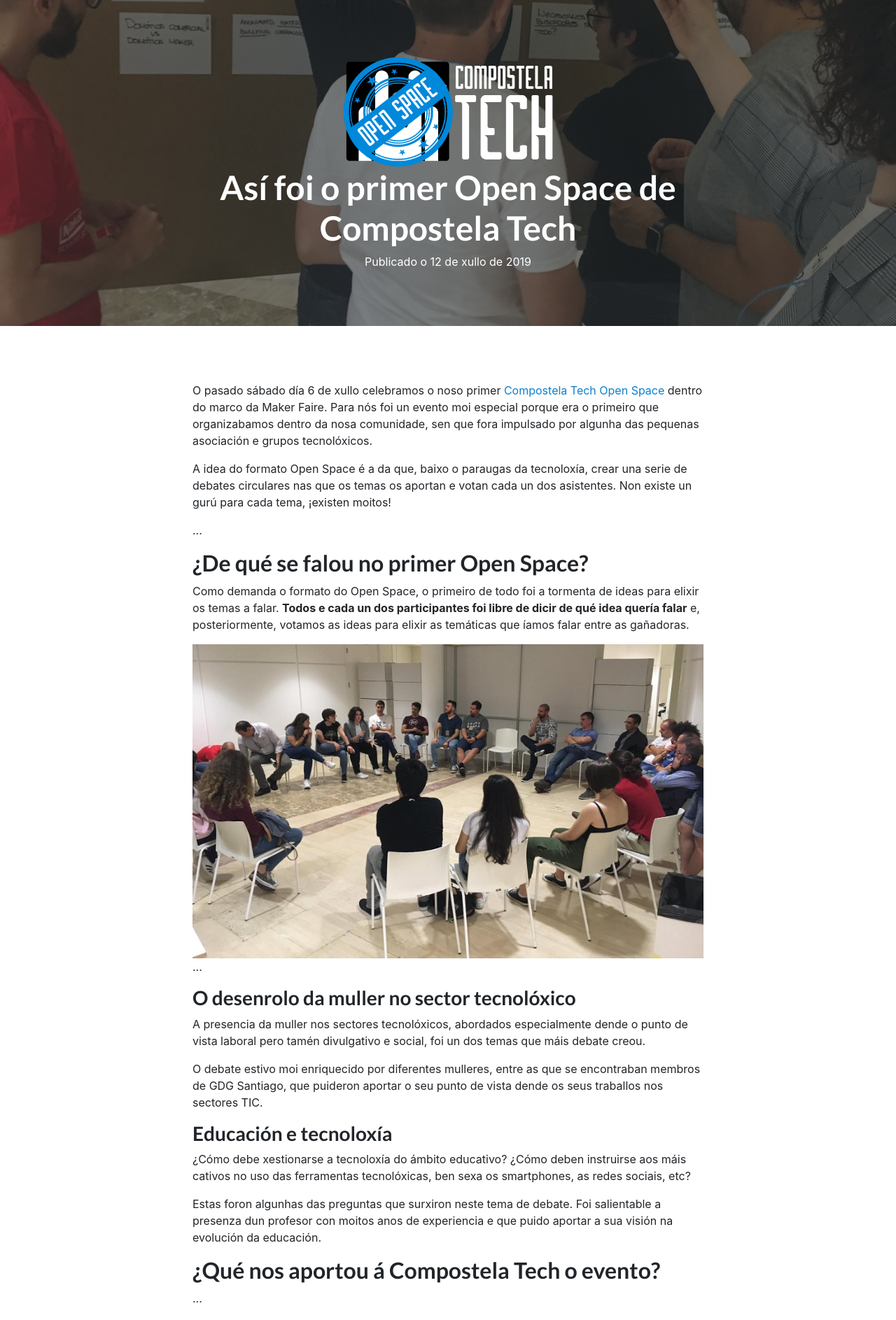
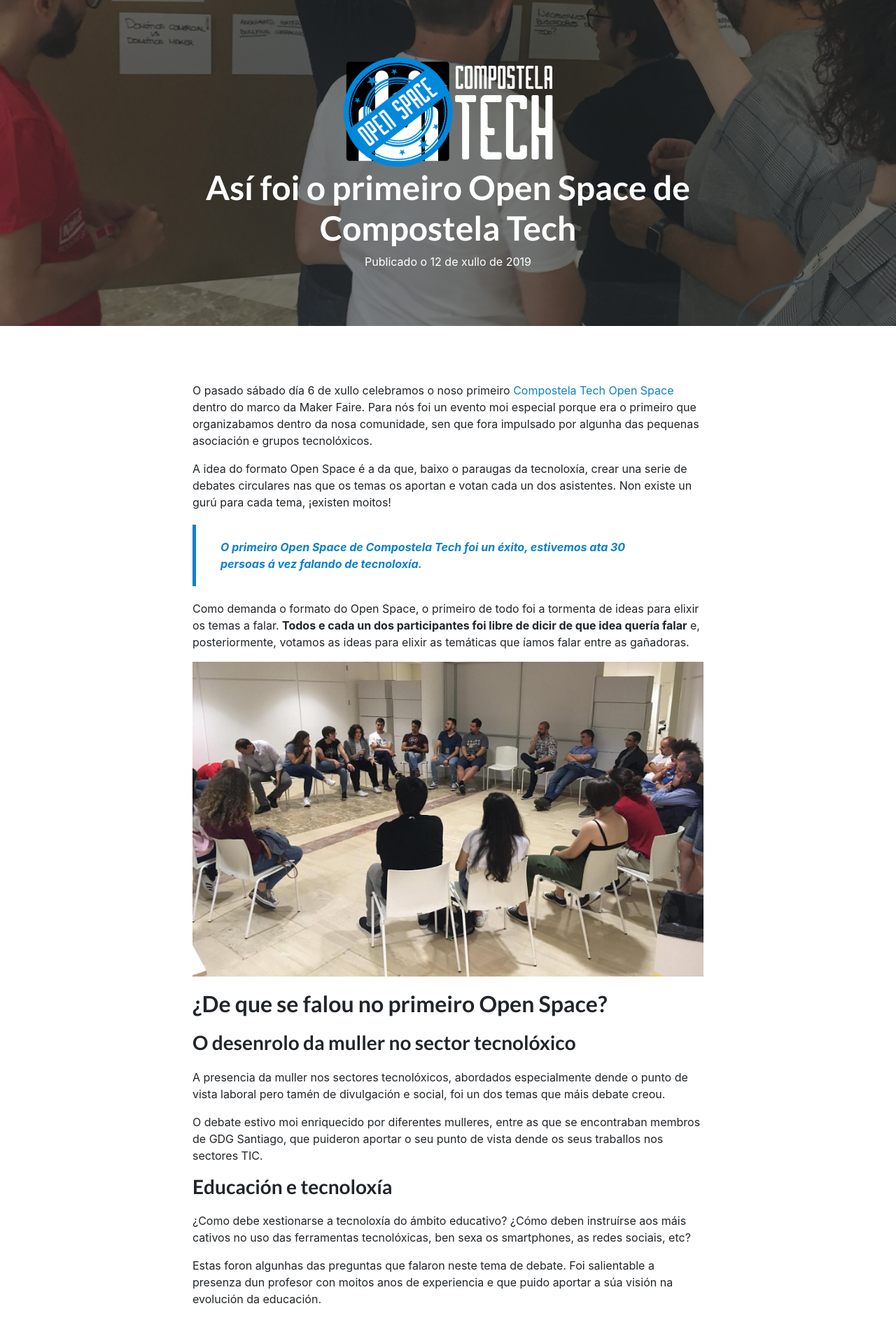
Before and after one commit to compostelatech/compostelatech.github.io, a Jekyll site: the page built from result_ctos2019_gl.html, in a window 1280 px wide. Shown: the part 319-2206 px from the top of the page at 70% size. Built offline with Jekyll 4.4.1, drawn with Linux system fonts in a browser that asks for light colours; some of the changed text lies outside the part shown.

Commit message:
mais pasos paxina sobre como foi o Open Space

```diff
--- a/_layouts/result_ctos2019_gl.html
+++ b/_layouts/result_ctos2019_gl.html
@@ -12,22 +12,22 @@
     <meta name="keywords" content="{{ site.seo_keywords }}">
     <meta name="author" content="{{ site.author.name }}">
 
-    <title>¿Cómo foi o primer Open Space de Compostela Tech?</title>
+    <title>¿Cómo foi o primeiro Open Space de Compostela Tech?</title>
     <link rel="canonical" href="{{ site.baseurl }}" />
 
     <!-- Social Metas -->
-    <meta property="og:title" content="¿Cómo foi o primer Open Space de Compostela Tech?">
+    <meta property="og:title" content="¿Cómo foi o primeiro Open Space de Compostela Tech?">
     <meta property="og:type" content="website">
     <meta property="og:url" content="{{ site.baseurl }}{{ page.url }}">
     <meta property="og:image" content="{{ site.icon | prepend: site.baseurl }}">
-    <meta property="og:description" content="Así foi o primer Open Space de CompostelaTech, un evento no que os participantes os que deciden de qué se fala">
+    <meta property="og:description" content="Así foi o primeiro Open Space de CompostelaTech, un evento no que os participantes os que deciden de qué se fala">
     <meta property="og:site_name" content="{{ site.name }}">
     <meta property="og:locale" content="es_ES">
     <meta name="twitter:card" content="summary">
     <meta name="twitter:site" content="@{{ site.author.twitter }}">
   <meta name="twitter:creator" content="@{{ site.author.twitter }}">
     <meta name="twitter:title" content="{{ site.title }}">
-    <meta name="twitter:description" content="Así foi o primer Open Space de CompostelaTech, un evento no que os participantes os que deciden de qué se fala">
+    <meta name="twitter:description" content="Así foi o primeiro Open Space de CompostelaTech, un evento no que os participantes os que deciden de qué se fala">
     <meta name="twitter:image" content="{{ site.icon | prepend: site.baseurl }}">
     <meta name="twitter:url" content="{{ site.baseurl  }}">
 
@@ -84,7 +84,7 @@
               <img class="logo-home" alt="Compostela Tech Open Spaces 2019" style="" src="{{ site.baseurl }}/img/open-space-2019/compostela-tech-open-space-logo-azul-blanco.png" />
           </div>
           <div class="col-xl-9 mx-auto">
-            <h1>Así foi o primer Open Space de<br/>Compostela Tech</h1>
+            <h1>Así foi o primeiro Open Space de<br/>Compostela Tech</h1>
             <p class="mb-5">Publicado o 12 de xullo de 2019</p>
           </div>
         </div>
@@ -97,55 +97,63 @@
       </div>
     </header>
 
-    <section class="coloured_section coloured_section_white post-section text-center">
+
+    <section class="coloured_section coloured_section_white post-page-content text-center">
       <div class="container">
         <div class="row">
           <div class="col-lg-8 offset-lg-2 compostelatech-text">
             <div class="compostelatech-item mx-auto text-left">
               <p>
-                O pasado sábado día 6 de xullo celebramos o noso primer <a href="{{ site.baseurl }}/open-space-gl-2019/">Compostela Tech Open Space</a> dentro do marco da Maker Faire. Para nós foi un evento moi especial porque era o primeiro que organizabamos dentro da nosa comunidade, sen que fora impulsado por algunha das pequenas asociación e grupos tecnolóxicos.</p>
+                O pasado sábado día 6 de xullo celebramos o noso primeiro <a href="{{ site.baseurl }}/open-space-gl-2019/">Compostela Tech Open Space</a> dentro do marco da Maker Faire. Para nós foi un evento moi especial porque era o primeiro que organizabamos dentro da nosa comunidade, sen que fora impulsado por algunha das pequenas asociación e grupos tecnolóxicos.</p>
 
                 <p>A idea do formato Open Space é a da que, baixo o paraugas da tecnoloxía, crear una serie de debates circulares nas que os temas os aportan e votan cada un dos asistentes. Non existe un gurú para cada tema, ¡existen moitos!</p>
               </p>
 
-              <p>...</p>
+              <div class="featured">O primeiro Open Space de Compostela Tech foi un éxito, estivemos ata 30 persoas á vez falando de tecnoloxía.</div>
 
-              <h2>¿De qué se falou no primer Open Space?</h2>
+              <p>Como demanda o formato do Open Space, o primeiro de todo foi a tormenta de ideas para elixir os temas a falar. <b>Todos e cada un dos participantes foi libre de dicir de que idea quería falar</b> e, posteriormente, votamos as ideas para elixir as temáticas que íamos falar entre as gañadoras.</p>
 
-              <p>Como demanda o formato do Open Space, o primeiro de todo foi a tormenta de ideas para elixir os temas a falar. <b>Todos e cada un dos participantes foi libre de dicir de qué idea quería falar</b> e, posteriormente, votamos as ideas para elixir as temáticas que íamos falar entre as gañadoras.</p>
 
               <img src="{{ site.baseurl }}/img/open-space-2019/evento/foto-mesa-redonda.jpg"/>
 
-              <p>...</p>
+              <h2>¿De que se falou no primeiro Open Space?</h2>
 
               <h3>O desenrolo da muller no sector tecnolóxico</h3>
 
-              <p>A presencia da muller nos sectores tecnolóxicos, abordados especialmente dende o punto de vista laboral pero tamén divulgativo e social, foi un dos temas que máis debate creou.</p>
+              <p>A presencia da muller nos sectores tecnolóxicos, abordados especialmente dende o punto de vista laboral pero tamén de divulgación e social, foi un dos temas que máis debate creou.</p>
 
               <p>O debate estivo moi enriquecido por diferentes mulleres, entre as que se encontraban membros de GDG Santiago, que puideron aportar o seu punto de vista dende os seus traballos nos sectores TIC.</p>
 
               <h3>Educación e tecnoloxía</h3>
 
-              <p>¿Cómo debe xestionarse a tecnoloxía do ámbito educativo? ¿Cómo deben instruirse aos máis cativos no uso das ferramentas tecnolóxicas, ben sexa os smartphones, as redes sociais, etc? </p>
+              <p>¿Como debe xestionarse a tecnoloxía do ámbito educativo? ¿Cómo deben instruírse aos máis cativos no uso das ferramentas tecnolóxicas, ben sexa os smartphones, as redes sociais, etc? </p>
 
-              <p>Estas foron algunhas das preguntas que surxiron neste tema de debate. Foi salientable a presenza dun profesor con moitos anos de experiencia e que puido aportar a sua visión na evolución da educación.</p>
+              <p>Estas foron algunhas das preguntas que falaron neste tema de debate. Foi salientable a presenza dun profesor con moitos anos de experiencia e que puido aportar a súa visión na evolución da educación.</p>
 
-              <h2>¿Qué nos aportou á Compostela Tech o evento?</h2>
+              <div class="featured">Na primeira charla falamos dos retos cando se desenrola unha comunidade como a nosa.</div>
 
-              <p>...</p>
+              <p>Aportáronse moitas máis ideas e varias tiveron moitos votos pero o tempo botóusenos enriba. Por exemplo, a xente quixo falar de temas de <b>uso de tecnoloxía no traballo</b>, como o dereito a desconectar das notificacións laborais ou o tele-traballo. Tamén se votaron debates como a ditadura das valoracións no comercio electrónico ou <b>as consecuencias da moda en tecnoloxía</b>.</p>
 
-              <p>Non podemos rematar sen agradecer á organización da Maker Faire por facernos un oco na súa programación e facilitarnos todo o posible a realización de este evento.</p>
+              <img src="{{ site.baseurl }}/img/open-space-2019/evento/foto-pizarra-ideas.jpg"/>
 
-              <p>Sendo a nosa primeira vez contabamos que a participación sería moi baixa pero a verdade é que levamos unha grata sorpresa, co paso das horas uniuse máis xente e chegamos a estar debatindo máis de 30 persoas.</p>
 
-              <p>A nosa intención é repetir para o ano :)</p>
+              <h2>¿Que nos aportou á Compostela Tech o evento?</h2>
+
+              <p>Aportounos dúas cousas moi importantes. Por un lado, <b>puidemos acercanos ao público para falar sobre a tecnoloxía no día a día</b> e para comprobar que hai interese en debater. Por outro lado, permitiunos unirnos máis. Non hai que esquecer que <b>Compostela Tech</b> naceu fai poucos meses e moitos de nos non tiñamos compartido moitas experiencias. Este evento serviunos para coñecernos máis.</p>
+
+              <h2>¿E agora? ¡Vémonos na seguinte!</h2>
+
+              <p>Non podemos rematar sen agradecer á organización da <a href="https://galicia.makerfaire.com/">Maker Faire</a> por facernos un oco na súa programación, facilitando todo o posible a realización de este evento, e as pequenas comunidades de Compostela Tech que máis estiveron empurrando o evento como foron <a href="https://www.meetup.com/gdgsantiagoes">GDG Santiago</a>, <a href="http://www.xantardev.org/">XantarDev</a> e <a href="https://twitter.com/RecunchoMaker">Recuncho Maker</a>.</p>
+
+              <p>Sendo a nosa primeira vez contabamos que a participación sería moi baixa pero a verdade é que levamos unha grata sorpresa, co paso das horas uniuse máis xente e <b>chegamos a estar debatendo máis de 30 persoas</b>. É moi probable que repitamos o evento, permanecede atentos :)</p>
+
+              {% if site.footer-links.twitter %}<p>¿Queres coñecer o que se fala de tecnoloxía en Compostela? Síguenos no <a href="https://twitter.com/{{ site.footer-links.twitter}}">Twitter de Compostela Tech</a>.</p>{% endif %}
             </div>
           </div>
         </div>
       </div>
 
     </section>
-
 
     <section class="coloured_section coloured_section_light_grey text-center">
         <div class="container">
--- a/css/landing-page.css
+++ b/css/landing-page.css
@@ -583,7 +583,7 @@
 }
 /* open space 2019, post */
 header.masthead.openspace2019.openspace2019-post {
-  background: url("../img/open-space-2019/evento/foto-tablero.jpg") no-repeat center center;
+  background: url("../img/open-space-2019/evento/foto-pizarra-gente.jpg") no-repeat center center;
     padding-top: 25rem;
     padding-bottom: 2rem;
 }
@@ -591,3 +591,30 @@
   max-width: 300px;
   margin-bottom: 0px;
 }
+
+/* posts */
+
+.post-page-content h2,
+.post-page-content h3,
+.post-page-content img {
+  margin-bottom: 20px;
+}
+
+.post-page-content .featured {
+    margin: 40px 10% 40px 40px;
+    color: #0D80CD;
+    font-weight: bold;
+    font-style:italic;
+    position: relative;
+}
+.post-page-content .featured:before {
+    content: "";
+    border-left: 5px solid #0D80CD;
+    height: calc(100% + 40px);
+    display: inline-block;
+    float: none;
+    width: 5px;
+    position: absolute;
+    left: -40px;
+    top: -20px;
+}
```
Also changed, not shown: img/open-space-2019/evento/foto-pizarra-gente.jpg (renamed from img/open-space-2019/evento/foto-tablero.jpg), img/open-space-2019/evento/foto-pizarra-ideas.jpg (added).
